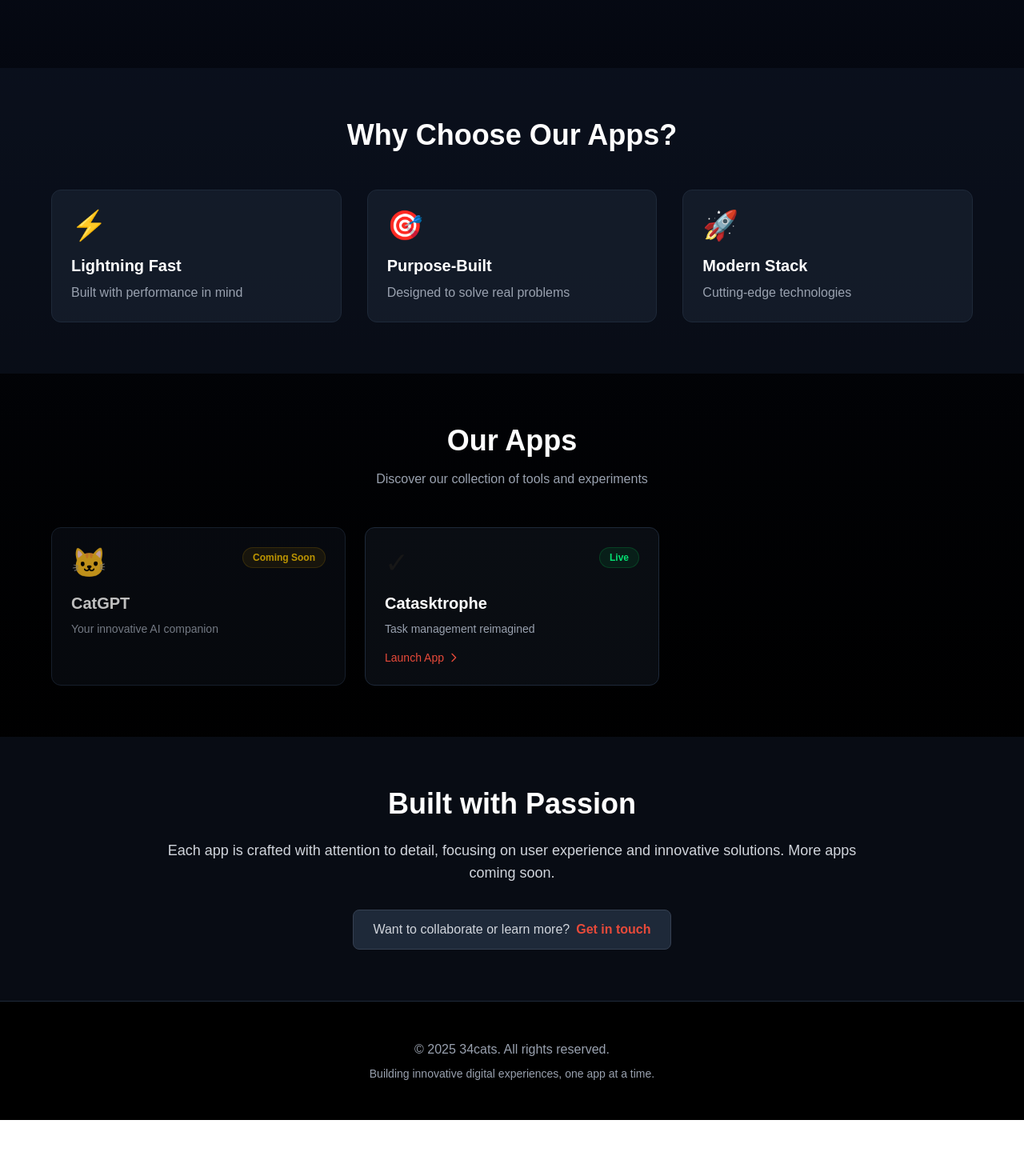
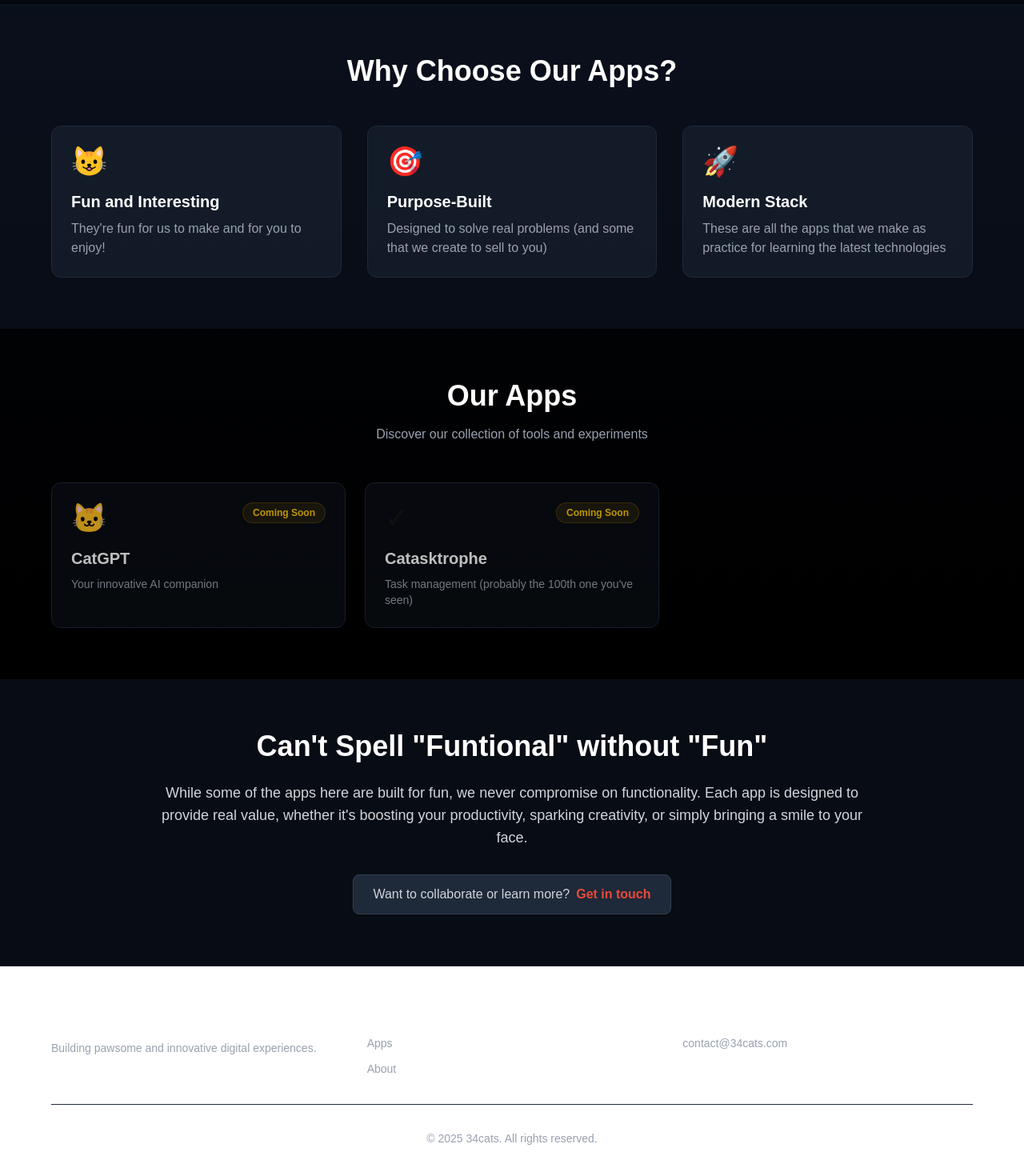
Before and after one commit to seanrh34/34cats-apps, a Next.js app: page / in a window 1280 px wide. Shown: the part 758-2228 px from the top of the page at 80% size. Before the commit the page ends 2158 px from the top, so only its background shows below. Built offline with nearby package versions, Linux system fonts and the light colour scheme.

Commit message:
Update writeup and refine CSS

```diff
--- a/app/layout.tsx
+++ b/app/layout.tsx
@@ -2,6 +2,7 @@ import type { Metadata } from "next";
 import { Geist, Geist_Mono } from "next/font/google";
 import "./globals.css";
 import { Navbar } from "@/components/layout/navbar";
+import { Footer } from "@/components/layout/footer";
 
 const geistSans = Geist({
   variable: "--font-geist-sans",
@@ -45,6 +46,7 @@ export default function RootLayout({
       >
         <Navbar />
         {children}
+        <Footer />
       </body>
     </html>
   );
--- a/app/page.tsx
+++ b/app/page.tsx
@@ -1,5 +1,6 @@
 import { HeroSection } from "@/components/home/hero-section";
 import { FeaturesSection } from "@/components/home/features-section";
+import { AboutSection } from "@/components/home/about-section";
 import { AppsGrid } from "@/components/home/apps-grid";
 
 export default function Home() {
@@ -8,32 +9,7 @@ export default function Home() {
       <HeroSection />
       <FeaturesSection />
       <AppsGrid />
-
-      {/* About/CTA Section */}
-      <section id="about" className="px-4 py-16 bg-gray-900/50">
-        <div className="max-w-4xl mx-auto text-center">
-          <h2 className="text-3xl md:text-4xl font-bold mb-6 text-white">
-            Built with Passion
-          </h2>
-          <p className="text-lg text-gray-300 mb-8">
-            Each app is crafted with attention to detail, focusing on user experience and innovative solutions. More apps coming soon.
-          </p>
-          <div className="inline-flex items-center gap-2 px-6 py-3 bg-gray-800 rounded-lg border border-gray-700">
-            <span className="text-gray-300">Want to collaborate or learn more?</span>
-            <a href="mailto:contact@34cats.com" className="text-[#E84A3A] font-semibold hover:underline">
-              Get in touch
-            </a>
-          </div>
-        </div>
-      </section>
-
-      {/* Footer */}
-      <footer className="px-4 py-12 border-t border-gray-800">
-        <div className="max-w-6xl mx-auto text-center text-gray-400">
-          <p className="mb-2">&copy; {new Date().getFullYear()} 34cats. All rights reserved.</p>
-          <p className="text-sm">Building innovative digital experiences, one app at a time.</p>
-        </div>
-      </footer>
+      <AboutSection />
     </main>
   );
 }
--- /dev/null
+++ b/components/home/about-section.tsx
@@ -0,0 +1,21 @@
+export function AboutSection() {
+  return (
+      <section id="about" className="px-4 py-16 bg-gray-900/50">
+        <div className="max-w-4xl mx-auto text-center">
+          <h2 className="text-3xl md:text-4xl font-bold mb-6 text-white">
+            Can&apos;t Spell &quot;Funtional&quot; without &quot;Fun&quot;
+          </h2>
+          <p className="text-lg text-gray-300 mb-8">
+            While some of the apps here are built for fun, we never compromise on functionality.
+            Each app is designed to provide real value, whether it&apos;s boosting your productivity, sparking creativity, or simply bringing a smile to your face.
+          </p>
+          <div className="inline-flex items-center gap-2 px-6 py-3 bg-gray-800 rounded-lg border border-gray-700">
+            <span className="text-gray-300">Want to collaborate or learn more?</span>
+            <a href="mailto:34cats.dev@gmail.com" className="text-[#E84A3A] font-semibold hover:underline">
+              Get in touch
+            </a>
+          </div>
+        </div>
+      </section>
+  );
+}
--- a/components/home/hero-section.tsx
+++ b/components/home/hero-section.tsx
@@ -2,11 +2,11 @@ import Image from "next/image";
 
 export function HeroSection() {
   return (
-    <section id="home" className="px-4 py-20 md:py-32">
+    <section id="home" className="px-4 py-12 md:pb-32">
       <div className="max-w-6xl mx-auto text-center">
         <Image src="/34cats_main.png" alt="34cats Apps Logo" width={2000} height={1200} className="mx-auto mb-8 w-full max-w-xs sm:max-w-sm md:max-w-md lg:max-w-lg xl:max-w-2xl h-auto" />
         <p className="text-xl md:text-2xl text-gray-300 mb-8 max-w-3xl mx-auto">
-          Explore innovative tools, experiments, and AI-powered creations designed to enhance your digital experience
+          Creating fun, innovative digital tools where some are just for fun but some are designed to boost your productivity and creativity.
         </p>
         <div className="flex flex-col sm:flex-row gap-4 justify-center items-center">
           <a
--- a/components/layout/footer.tsx
+++ b/components/layout/footer.tsx
@@ -1,3 +1,5 @@
+import Link from "next/link";
+
 export function Footer() {
   return (
     <footer className="px-4 py-12 border-t border-gray-800">
@@ -7,7 +9,7 @@ export function Footer() {
           <div>
             <h3 className="text-lg font-bold text-white mb-4">34cats Apps</h3>
             <p className="text-sm text-gray-400">
-              Building innovative digital experiences, one app at a time.
+              Building pawsome and innovative digital experiences.
             </p>
           </div>
 
@@ -16,14 +18,14 @@ export function Footer() {
             <h4 className="text-sm font-semibold text-white mb-4">Quick Links</h4>
             <ul className="space-y-2">
               <li>
-                <a href="/#apps" className="text-sm text-gray-400 hover:text-[#E84A3A] transition-colors">
+                <Link href="/#apps" className="text-sm text-gray-400 hover:text-[#E84A3A] transition-colors">
                   Apps
-                </a>
+                </Link>
               </li>
               <li>
-                <a href="/#about" className="text-sm text-gray-400 hover:text-[#E84A3A] transition-colors">
+                <Link href="/#about" className="text-sm text-gray-400 hover:text-[#E84A3A] transition-colors">
                   About
-                </a>
+                </Link>
               </li>
             </ul>
           </div>
--- a/components/layout/navbar.tsx
+++ b/components/layout/navbar.tsx
@@ -52,7 +52,14 @@ export function Navbar() {
     if (hash) {
       const element = document.getElementById(hash);
       if (element) {
-        element.scrollIntoView({ behavior: "smooth" });
+        const navbarHeight = 64; // h-16 = 64px
+        const elementPosition = element.getBoundingClientRect().top + window.scrollY;
+        const offsetPosition = elementPosition - navbarHeight;
+
+        window.scrollTo({
+          top: offsetPosition,
+          behavior: "smooth"
+        });
       }
     }
     setIsOpen(false);
--- a/config/apps.ts
+++ b/config/apps.ts
@@ -11,8 +11,8 @@ export const apps: App[] = [
   {
     name: "Catasktrophe",
     href: "/catasktrophe",
-    description: "Task management reimagined",
-    status: "Live",
+    description: "Task management (probably the 100th one you've seen)",
+    status: "Coming Soon",
     icon: "✓",
   },
   // Add more apps here
@@ -20,18 +20,18 @@ export const apps: App[] = [
 
 export const features: Feature[] = [
   {
-    icon: "⚡",
-    title: "Lightning Fast",
-    description: "Built with performance in mind",
+    icon: "😺",
+    title: "Fun and Interesting",
+    description: "They're fun for us to make and for you to enjoy!",
   },
   {
     icon: "🎯",
     title: "Purpose-Built",
-    description: "Designed to solve real problems",
+    description: "Designed to solve real problems (and some that we create to sell to you)",
   },
   {
     icon: "🚀",
     title: "Modern Stack",
-    description: "Cutting-edge technologies",
+    description: "These are all the apps that we make as practice for learning the latest technologies",
   },
 ];
```
